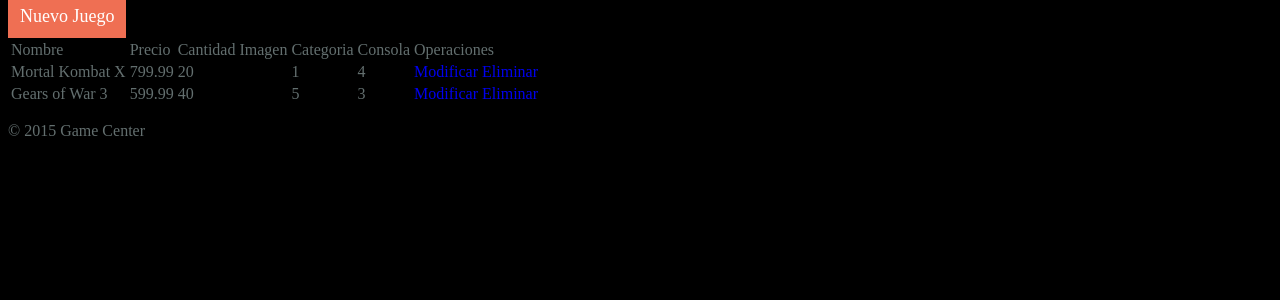
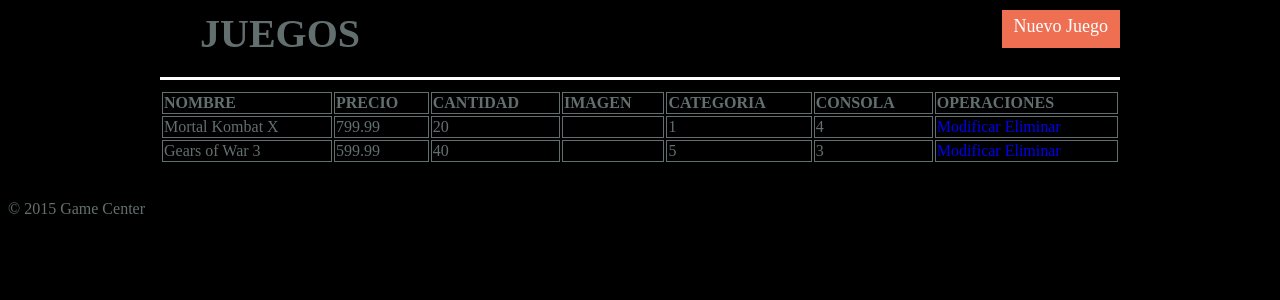
Before and after one commit to Nikez44/ProyectoWeb, a PHP site: page /juegos.php in a window 1280 px wide. Shown: the part 158-458 px from the top of the page. Run offline with PHP 8.4, Linux system fonts and the light colour scheme; data comes from the database, SQL or seed files in the repository.

Commit message:
modificado los estilos de los index de usuarios y juegos

```diff
--- a/_header.php
+++ b/_header.php
@@ -34,11 +34,9 @@ session_start();
         <?php if(isset($_SESSION['login_user'])){ ?>
 
             <?php if ($_SESSION['admin'] == 1 ) {?>
-
                 <li><a href="juegos.php">Juegos</a></li>
                 <li><a href="usuarios.php">Usuarios</a></li>
-            <?php } else {
-                echo $_SESSION['admin']?>
+            <?php } else { ?>
                 <li><a href="#">Ver Carrito</a></li>
             <?php } ?>
 
--- a/juegos.php
+++ b/juegos.php
@@ -17,61 +17,43 @@ include 'daos/show_all_juegos.php';
     <title>Juegos</title>
 
     <link rel="stylesheet" href="styles/index.css"/>
+    <link rel="stylesheet" href="styles/tables.css"/>
+
 </head>
 <body>
 
     <?php include '_header.php' ?>
 
-    <a href="#" class="button">Nuevo Juego</a>
+    <div class="table_up" id="content">
+        <h2 class="title">Juegos</h2>
 
-    <table>
+        <a href="#" class="button btn_table">Nuevo Juego</a>
+        <div class="clear"></div>
+    </div>
+
+    <div class="wrap-table" id="content">
+        <table align="center">
             <thead>
                 <tr>
-                <td>
-                    Nombre
-                </td>
-                <td>
-                    Precio
-                </td>
-                <td>
-                    Cantidad
-                </td>
-                <td>
-                    Imagen
-                </td>
-                <td>
-                    Categoria
-                </td>
-                <td>
-                    Consola
-                </td>
-                <td>
-                    Operaciones
-                </td>
+                    <td> Nombre </td>
+                    <td> Precio </td>
+                    <td> Cantidad </td>
+                    <td> Imagen </td>
+                    <td> Categoria </td>
+                    <td> Consola </td>
+                    <td> Operaciones </td>
                 </tr>
             </thead>
 
             <tbody>
             <?php foreach($juegos as $juego): ?>
                 <tr>
-                    <td>
-                        <?php echo $juego['nombre'] ?>
-                    </td>
-                    <td>
-                        <?php echo $juego['precio'] ?>
-                    </td>
-                    <td>
-                        <?php echo $juego['cantidad'] ?>
-                    </td>
-                    <td>
-                        <?php echo $juego['imagen'] ?>
-                    </td>
-                    <td>
-                        <?php echo $juego['categoria_id'] ?>
-                    </td>
-                    <td>
-                        <?php echo $juego['consola_id'] ?>
-                    </td>
+                    <td> <?php echo $juego['nombre'] ?> </td>
+                    <td> <?php echo $juego['precio'] ?> </td>
+                    <td> <?php echo $juego['cantidad'] ?> </td>
+                    <td> <?php echo $juego['imagen'] ?> </td>
+                    <td> <?php echo $juego['categoria_id'] ?> </td>
+                    <td> <?php echo $juego['consola_id'] ?> </td>
                     <td>
                         <a href="#">Modificar</a>
                         <a href="#">Eliminar</a>
@@ -81,6 +63,9 @@ include 'daos/show_all_juegos.php';
             </tbody>
 
         </table>
+    </div>
+
+
 
     <?php include '_footer.php'?>
 
--- /dev/null
+++ b/styles/tables.css
@@ -0,0 +1,44 @@
+.btn_table{
+    display: inline-block;
+    float: right;
+}
+
+h2{
+    font-size: 40px;
+    margin: 0;
+}
+
+.title{
+    text-transform: uppercase;
+    display: inline-block;
+    float: left;
+    margin-left: 40px;
+}
+
+.wrap-table{
+    border-top: solid #ffffff;
+}
+
+table{
+    width: 100%;
+}
+
+thead{
+    text-transform: uppercase;
+    font-weight: bold;
+}
+
+td {
+    border: 1px solid #636f6f;
+}
+
+
+
+
+
+#content {
+    width:960px;
+    margin:0 auto;
+    padding:10px 0 20px 0;
+    position:relative;
+}
```
Also changed, not shown: usuarios.php (+21 -35 lines). Lines whose indentation alone changed are shown as unchanged.
